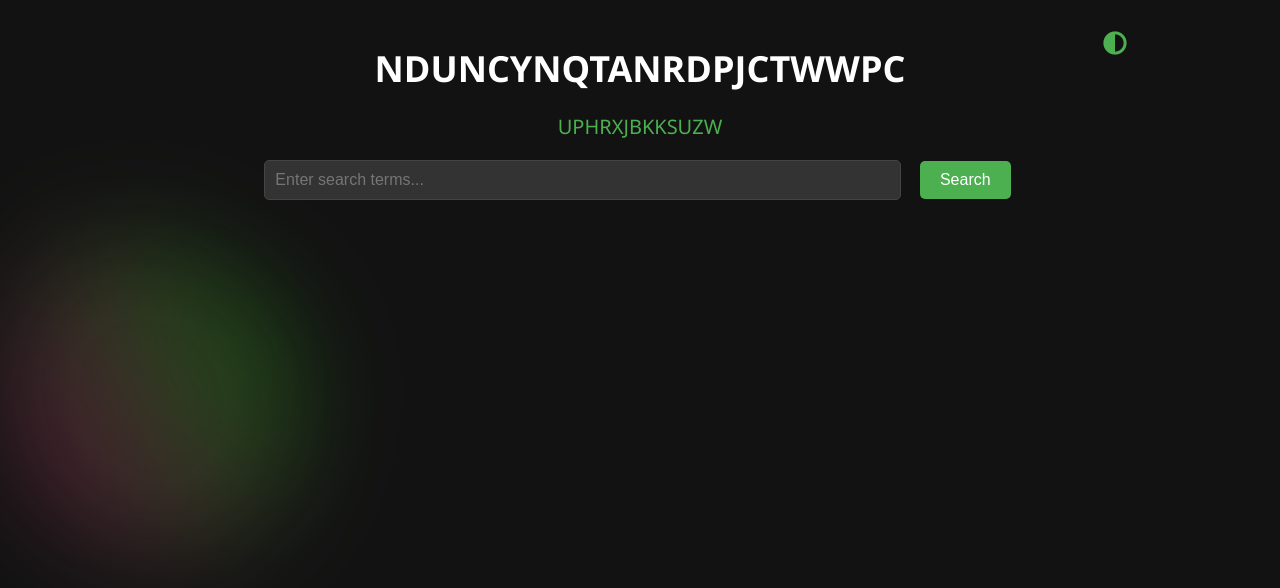
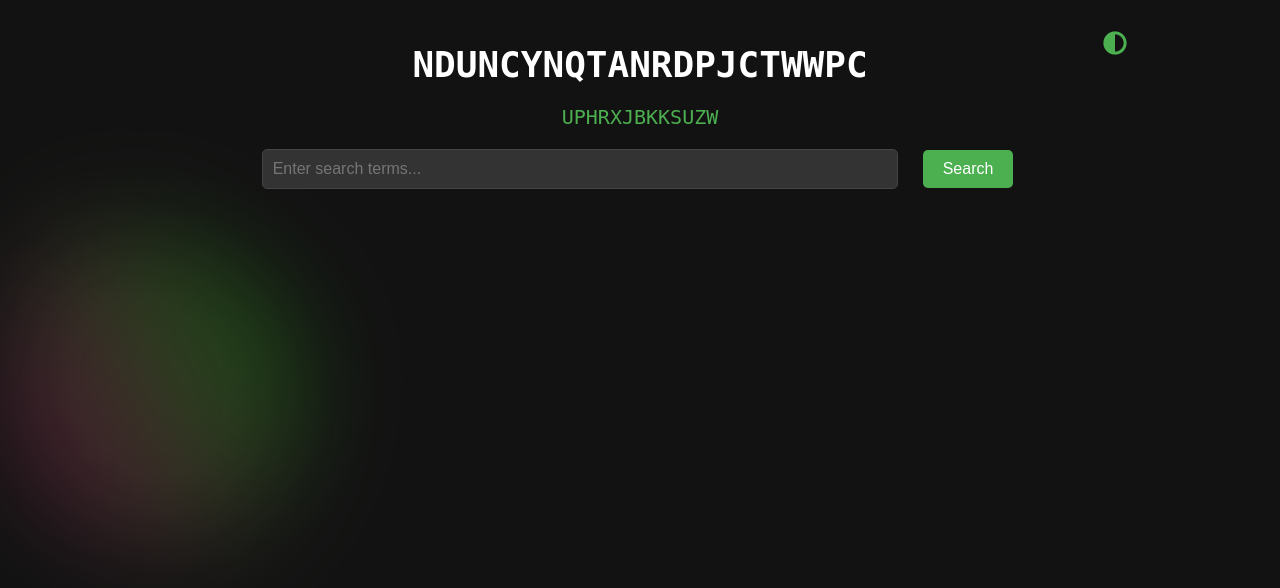
Before and after one commit to edwardiafos/CogWorks-Language-Capstone, a Flask app: page / in a window 1280 px wide. Shown: the top 588 px of the page. Run offline with Flask 3, Linux system fonts and the light colour scheme.

Commit message:
Changed the font to match slides

```diff
--- a/App/templates/index.html
+++ b/App/templates/index.html
@@ -10,7 +10,7 @@
         @import url('https://cdnjs.cloudflare.com/ajax/libs/font-awesome/5.15.4/css/all.min.css');
 
         body {
-            font-family: 'Segoe UI', Tahoma, Geneva, Verdana, sans-serif;
+            font-family: 'DM Mono', monospace;
             margin: 0;
             padding: 0;
             overflow: hidden;
```
